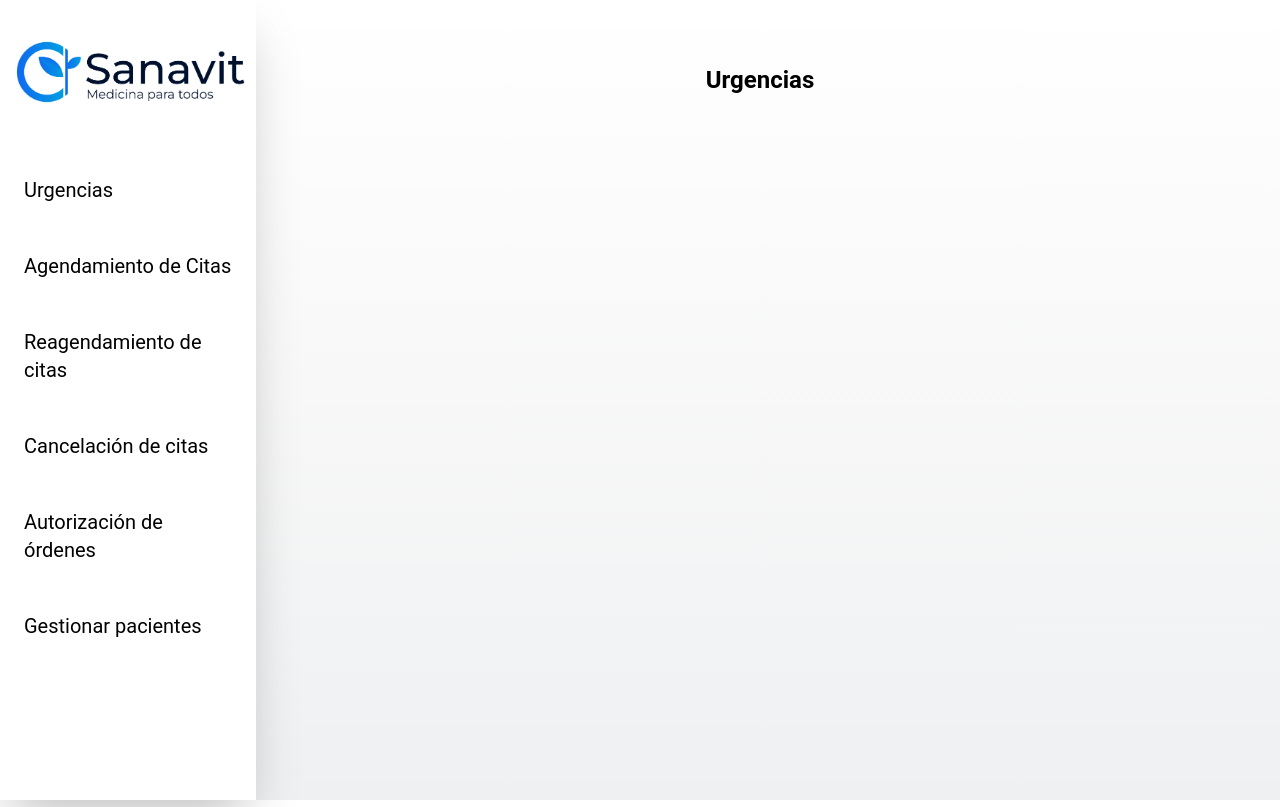
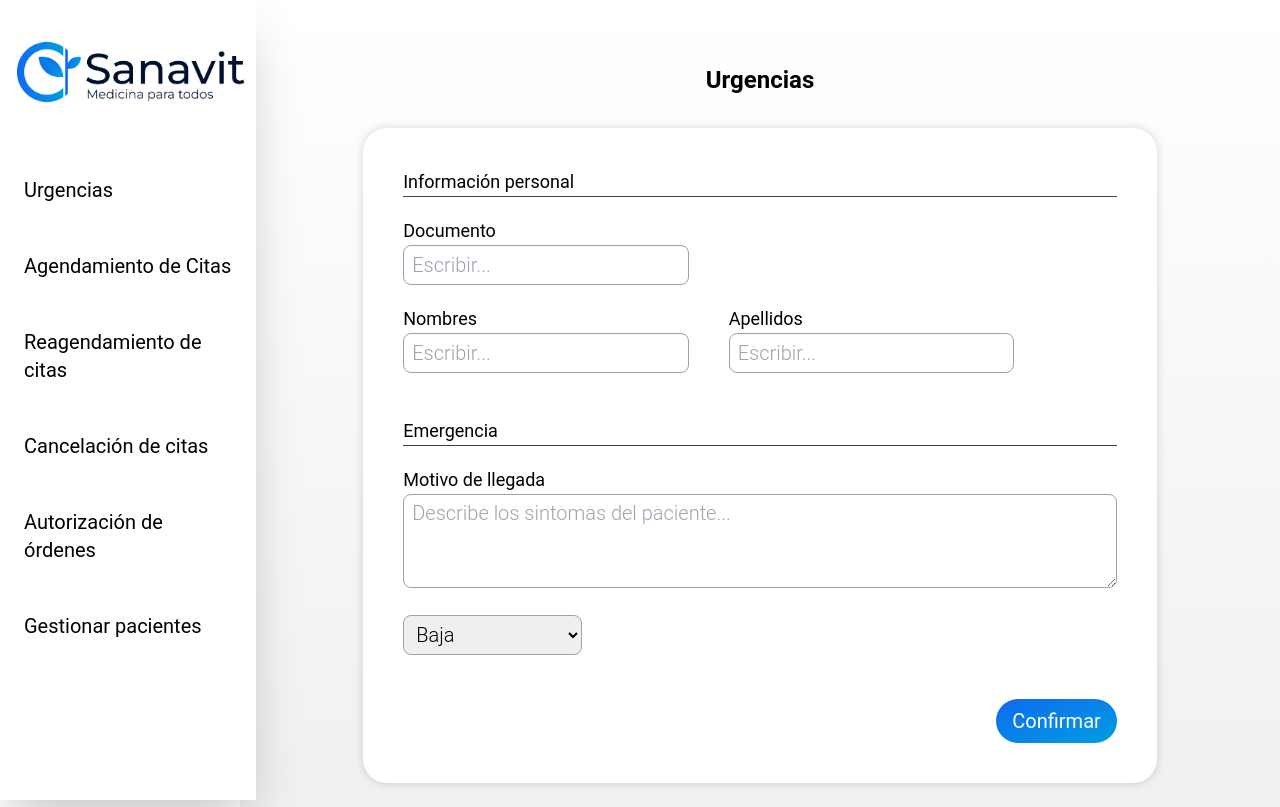
Before and after one commit to Dxckrr/Integrador-1-Front, a React (Vite) app: page /management/urgencias in a window 1280 px wide. Built offline with nearby package versions, Linux system fonts and the light colour scheme.

Commit message:
front base operator pages

```diff
--- a/src/components/pages/Operator/OperatorAuthorizations.tsx
+++ b/src/components/pages/Operator/OperatorAuthorizations.tsx
@@ -1,9 +1,5 @@
-
-
-/** bg-gradient-to-r from-white to-[#EFF0F1]
- * This section contains tha main page
- * @returns {Component} Dashboard
- */
+const inputActive = "border-gray-400 border rounded-lg h-10 p-1 pl-2 text-xl font-light w-full"
+const div = "flex-col w-2/5 mr-10 mt-5"
 
 const OperatorAuthorizations = () => {
   return (
@@ -13,7 +9,23 @@ const OperatorAuthorizations = () => {
           <div className="flex justify-center mt-10">
             <h1 className="font-bold text-2xl">Autorizaciones</h1>
           </div>
-
+          <section className="mt-5 mb-10">
+            <div>
+              <h2 className="font-normal text-lg">Buscar orden</h2>
+              <hr className="border-t border-gray-700"></hr>
+            </div>
+            <div className="flex">
+              <div className={div}>
+                <label className="text-lg">Documento</label>
+                <input className={inputActive} type="text" name={"Documento"} placeholder="Escribir..."/>
+              </div>
+              <div className={div}>
+                <label className="text-lg">Número de orden</label>
+                <input className={inputActive} type="text" name={"IDOrden"} placeholder="Escribir..."/>
+              </div>
+            </div>
+            <hr className="border-t border-gray-700 mt-10"></hr>
+          </section>
         </div>
       </main>
     </>
--- a/src/components/pages/Operator/OperatorCancelation.tsx
+++ b/src/components/pages/Operator/OperatorCancelation.tsx
@@ -1,9 +1,9 @@
-
-
 /** bg-gradient-to-r from-white to-[#EFF0F1]
  * This section contains tha main page
  * @returns {Component} Dashboard
  */
+const inputActive = "border-gray-400 border rounded-lg h-10 p-1 pl-2 text-xl font-light w-full"
+const div = "flex-col w-1/3 mr-10 mt-5"
 
 const OperatorCancelation = () => {
   return (
@@ -13,7 +13,27 @@ const OperatorCancelation = () => {
           <div className="flex justify-center mt-10">
             <h1 className="font-bold text-2xl">Cancelación de cita</h1>
           </div>
-
+          <section className="mt-5 mb-10">
+            <div>
+              <h2 className="font-normal text-lg">Buscar cita por:</h2>
+              <hr className="border-t border-gray-700"></hr>
+            </div>
+            <div className="flex">
+              <div className={div}>
+                <label className="text-lg">Documento</label>
+                <input className={inputActive} type="text" name={"Documento"} placeholder="Escribir..."/>
+              </div>
+              <div className={div}>
+                <label className="text-lg">ID Cita</label>
+                <input className={inputActive} type="text" name={"IDCita"} placeholder="Escribir..."/>
+              </div>
+              <div className={div}>
+                <label className="text-lg">Fecha</label>
+                <input className={inputActive} type="date" name={"Fecha"} placeholder="Escribir..."/>
+              </div>
+            </div>
+            <hr className="border-t border-gray-700 mt-10"></hr>
+          </section>
         </div>
       </main>
     </>
--- a/src/components/pages/Operator/OperatorEmergencies.tsx
+++ b/src/components/pages/Operator/OperatorEmergencies.tsx
@@ -3,6 +3,8 @@
  * This section contains tha main page
  * @returns {Component} Dashboard
  */
+const inputActive = "border-gray-400 border rounded-lg h-10 p-1 pl-2 text-xl font-light w-full"
+const div = "flex-col w-2/5 mr-10 mt-5"
 
 const OperatorEmergencies = () => {
   return (
@@ -12,6 +14,52 @@ const OperatorEmergencies = () => {
           <div className="flex justify-center mt-10">
             <h1 className="font-bold text-2xl">Urgencias</h1>
           </div>
+          {/* Contenedor */}
+          <div className="bg-white shadow-customButton rounded-3xl w-full mt-8 p-10">
+            <section className="mb-11">
+              <div>
+                <h2 className="font-normal text-lg">Información personal</h2>
+                <hr className="border-t border-gray-700"></hr>
+              </div>
+              <div className={div}>
+                <label className="text-lg">Documento</label>
+                <input className={inputActive} type="text" name={"Documento"} placeholder="Escribir..."/>
+              </div>
+              <div className="flex">
+                <div className={div}>
+                  <label className="text-lg">Nombres</label>
+                  <input className={inputActive} type="text" name={"Nombres"} placeholder="Escribir..."/>
+                </div>
+                <div className={div}>
+                  <label className="text-lg">Apellidos</label>
+                  <input className={inputActive} type="text" name={"Apellidos"} placeholder="Escribir..."/>
+                </div>
+              </div>
+            </section>
+            <section className="mb-11">
+              <div>
+                <h2 className="font-normal text-lg">Emergencia</h2>
+                <hr className="border-t border-gray-700"></hr>
+              </div>
+              <div className="mt-5">
+                <label className="text-lg">Motivo de llegada</label>
+                <textarea className="border-gray-400 border rounded-lg p-1 pl-2 text-xl font-light w-full" name={"Emergencia"} rows={3} placeholder="Describe los sintomas del paciente..."/>
+              </div>
+              <div className="w-1/4 mr-10 mt-5">
+                <select className={inputActive} name={"Prioridad"}>
+                  <option>Baja</option>
+                  <option>Media</option>
+                  <option>Alta</option>
+                </select>
+              </div>
+            </section>
+            <div className="w-full flex justify-end">
+              <button className="bg-gradient-to-br from-[#0F6AEF] to-[#009EE2] hover:bg-gradient-to-r from-[#0F6AEF] to-[#009EE2] text-white text-xl py-2 px-4 rounded-full">
+                Confirmar
+              </button>
+            </div>
+
+          </div>
 
         </div>
       </main>
--- a/src/components/pages/Operator/OperatorInformation.tsx
+++ b/src/components/pages/Operator/OperatorInformation.tsx
@@ -1,12 +1,5 @@
-import { operatorNavigation } from "../../../utils/navLinks.routes";
-import { Link } from "react-router-dom";
-
-/** bg-gradient-to-r from-white to-[#EFF0F1]
- * This section contains tha main page
- * @returns {Component} Dashboard
- */
-
-const buttonClass = "bg-slate-50 px-4 py-2 m-5 text-xl rounded-full shadow-lg hover:bg-aux-1-yellow"
+const inputActive = "border-gray-400 border rounded-lg h-10 p-1 pl-2 text-xl font-light w-full"
+const div = "flex-col w-1/3 mr-10 mt-5"
 
 const OperatorEmergencies = () => {
     return (
@@ -16,7 +9,27 @@ const OperatorEmergencies = () => {
             <div className="flex justify-center mt-10">
               <h1 className="font-bold text-2xl">Consultar información</h1>
             </div>
-
+            <section className="mt-5 mb-10">
+            <div>
+              <h2 className="font-normal text-lg">Buscar paciente</h2>
+              <hr className="border-t border-gray-700"></hr>
+            </div>
+            <div className="flex">
+              <div className={div}>
+                <label className="text-lg">Documento</label>
+                <input className={inputActive} type="text" name={"Documento"} placeholder="Escribir..."/>
+              </div>
+              <div className={div}>
+                <label className="text-lg">Nombre</label>
+                <input className={inputActive} type="text" name={"Nombres"} placeholder="Escribir..."/>
+              </div>
+              <div className={div}>
+                <label className="text-lg">Apellidos</label>
+                <input className={inputActive} type="text" name={"Apellidos"} placeholder="Escribir..."/>
+              </div>
+            </div>
+            <hr className="border-t border-gray-700 mt-10"></hr>
+          </section>
 
           </div>
         </main>
--- a/src/components/pages/Operator/OperatorPatients.tsx
+++ b/src/components/pages/Operator/OperatorPatients.tsx
@@ -6,7 +6,7 @@ import { Link } from "react-router-dom";
  * @returns {Component} Dashboard
  */
 
-const buttonClass = "bg-slate-50 px-4 py-2 m-5 text-xl rounded-full shadow-lg hover:bg-aux-1-yellow"
+const buttonClass = "bg-white px-4 py-2 m-5 text-xl rounded-full shadow-customButton hover:bg-aux-1-yellow"
 
 const OperatorEmergencies = () => {
     return (
--- a/src/components/pages/Operator/OperatorReschedule.tsx
+++ b/src/components/pages/Operator/OperatorReschedule.tsx
@@ -3,6 +3,8 @@
  * This section contains tha main page
  * @returns {Component} Dashboard
  */
+const inputActive = "border-gray-400 border rounded-lg h-10 p-1 pl-2 text-xl font-light w-full"
+const div = "flex-col w-1/3 mr-10 mt-5"
 
 const OperatorReschedule = () => {
   return (
@@ -12,6 +14,27 @@ const OperatorReschedule = () => {
           <div className="flex justify-center mt-10">
             <h1 className="font-bold text-2xl mr-">Reagendamiento de cita</h1>
           </div>
+          <section className="mt-5 mb-10">
+            <div>
+              <h2 className="font-normal text-lg">Buscar cita por:</h2>
+              <hr className="border-t border-gray-700"></hr>
+            </div>
+            <div className="flex">
+              <div className={div}>
+                <label className="text-lg">Documento</label>
+                <input className={inputActive} type="text" name={"Documento"} placeholder="Escribir..."/>
+              </div>
+              <div className={div}>
+                <label className="text-lg">ID Cita</label>
+                <input className={inputActive} type="text" name={"IDCita"} placeholder="Escribir..."/>
+              </div>
+              <div className={div}>
+                <label className="text-lg">Fecha</label>
+                <input className={inputActive} type="date" name={"Fecha"} placeholder="Escribir..."/>
+              </div>
+            </div>
+            <hr className="border-t border-gray-700 mt-10"></hr>
+          </section>
 
         </div>
       </main>
--- a/src/components/pages/Operator/OperatorSchedule.tsx
+++ b/src/components/pages/Operator/OperatorSchedule.tsx
@@ -1,9 +1,3 @@
-
-
-/** bg-gradient-to-r from-white to-[#EFF0F1]
- * This section contains tha main page
- * @returns {Component} Dashboard
- */
 const inputActive = "border-gray-400 border rounded-lg h-10 p-1 pl-2 text-xl font-light w-full"
 const div = "flex-col w-2/5 mr-10 mt-5"
 
--- a/tailwind.config.js
+++ b/tailwind.config.js
@@ -11,7 +11,7 @@ export default {
         // 'customCard': '0 12px 12px 0 rgba(0, 0, 0, 0.25) , 0 0 10px 0 rgba(0, 0, 0, 0.2)',
         // 'smallShadow': 'rgba(0,0,0,0.16) 0px 0px 10px',
         // 'bigShadow': 'rgba(0,0,0,0.16) 0px 0px 20px',
-        // 'customButton': 'rgba(0,0,0,0.16) 0px 0px 35px'
+        'customButton': 'rgba(0,0,0,0.16) 0px 0px 10px'
       },
       colors: {
         'primary-blue': '#0f6aef',
```
